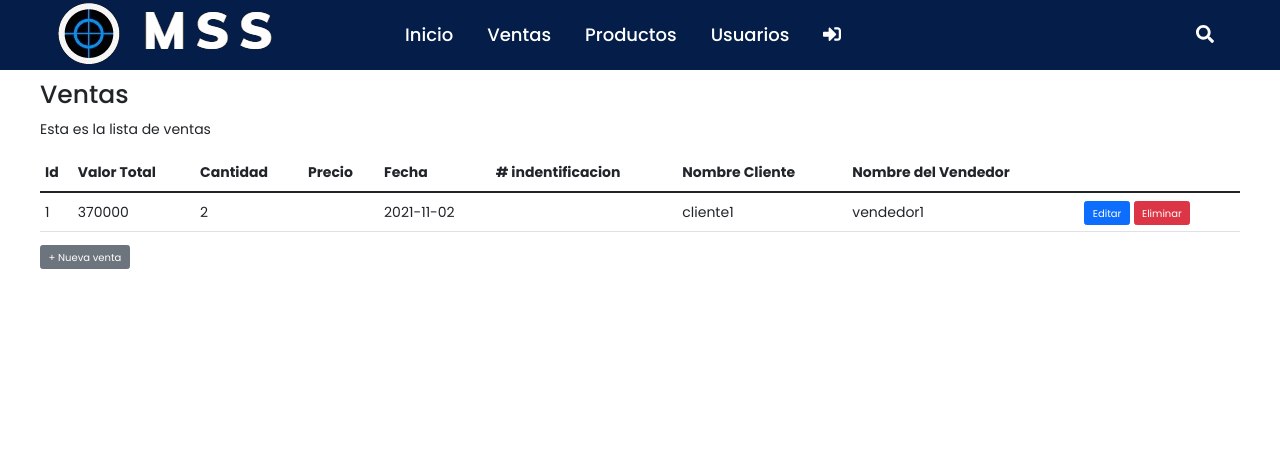
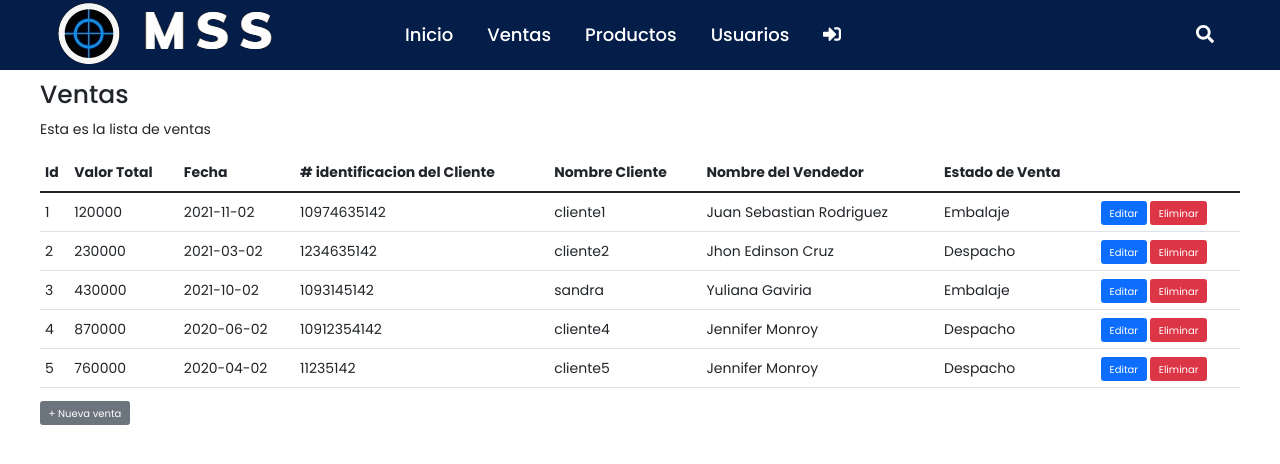
Before and after one commit to Juliocg2021/MSS-Project, a React (Create React App) app: page /ventas in a window 1280 px wide. Shown: the top 464 px of the page. Built offline with nearby package versions, Linux system fonts and the light colour scheme.

Commit message:
ventas1.2

```diff
--- a/src/components/ventas/Modal.js
+++ b/src/components/ventas/Modal.js
@@ -4,6 +4,10 @@ import { Modal, Button, Form } from 'react-bootstrap';
 import ProductosAgg from './ProductosAgg.js';
 import ListaProductos from '../productos/ListaProductos.js';
 
+/*                    Id_producto: this.props.productos.Id_producto,
+                    descripcion: this.props.productos.descripcion,
+                    valor_unitario: this.props.productos.valor_unitario,
+                    cantidad: 0*/
 
 
 export default class ModalWindow extends Component {
@@ -17,36 +21,36 @@ export default class ModalWindow extends Component {
         this.handleValor = this.handleValor.bind(this);
         this.handleSubmit = this.handleSubmit.bind(this);
         this.state = {
-            show: false,
+            ventas: {
                 identificador: '',
                 valor: 0,
-            cantidad: 0,
-            productos: [{
-                Id_producto: '',
-                descripcion: '',
-                valor_unitario: 0,
-                estado: ''
-            }
-            ],
+                productos: [],
                 fecha: '',
                 identificacionCliente: '',
                 nombreCliente: '',
-            nombreVendedor: ''
-        }
+                nombreVendedor: '',
+                estadoVenta: '',
+            },
+            show: false
         }
 
+    }
+
+
+
+
+
+
+
+
+
+
     handleChange(evento) {
-        const nombre = evento.target.name;
-        const valor = evento.target.value;
-        this.setState({
-            [nombre]: valor,
-        });
+        this.props.agregarNuevaVenta(evento)
     }
 
     handleClose() {
-        this.setState({
-            show: false
-        });
+        this.props.limpiarModal();
 }
 
     handleShow() {
@@ -64,7 +68,7 @@ export default class ModalWindow extends Component {
             valor: total
         });
     }
-
+//
     handleAgregarProducto(productoNuevo) {
         this.setState({
             productos: [...this.state.productos, productoNuevo],
@@ -84,36 +88,29 @@ export default class ModalWindow extends Component {
         });
     }
 
-    handleSubmit(){
-        this.props.handleAgregarVenta(this.state)
+    handleSubmit() {
+        this.props.handleAgregarVenta()
+        this.props.limpiarModal();
+        this.props.handleClose();
+    }
+
+    editarCampos() {
         this.setState({
-            show: false,
-            identificador: '',
-            valor: 0,
-            cantidad: 0,
-            productos: [{
-                Id_producto: '',
-                descripcion: '',
-                valor_unitario: 0,
-                estado: ''
-            }
-            ],
-            fecha: '',
-            identificacionCliente: '',
-            nombreCliente: '',
-            nombreVendedor: ''
-        });
+            ventas: this.props.handleShowEditar
+        })
     }
 
     render() {
         //const [show, setShow] = useState(false);
-        const identificador = this.state.identificador;
-        const valor = this.state.valor;
-        const cantidad = this.state.cantidad;
-        const fecha = this.state.fecha;
-        const identificacionCliente = this.state.identificacionCliente;
-        const nombreCliente = this.state.nombreCliente;
-        const nombreVendedor = this.state.nombreVendedor;
+        var identificador = this.props.ventaEditar.identificador;
+        var valor = this.props.ventaEditar.valor;
+        var cantidad = this.props.ventaEditar.cantidad;
+        var fecha = this.props.ventaEditar.fecha;
+        var identificacionCliente = this.props.ventaEditar.identificacionCliente;
+        var nombreCliente = this.props.ventaEditar.nombreCliente;
+        var nombreVendedor = this.props.ventaEditar.nombreVendedor;
+        var estadoVenta = this.props.ventaEditar.estadoVenta;
+
         return (
             <>
                 <Modal fullscreen={true} show={this.props.show} onHide={this.props.handleClose}>
@@ -135,8 +132,12 @@ export default class ModalWindow extends Component {
 
                             <p />
                             <Form.Group>
-                                <label for="recipient-name" class="col-form-label">Responsable: </label>
-                                <select name="editarresponsable" id="responsable">
+                                <label htmlFor="recipient-name" className="col-form-label">Responsable: </label>
+                                <select
+                                    name="nombreVendedor"
+                                    id="nombreVendedor"
+                                    value={nombreVendedor}
+                                    onChange={this.handleChange}>
                                     <option value="">Selecciona una opción</option>
                                     <option value="">Jennifer Monroy</option>
                                     <option value="">Yuliana Gaviria</option>
@@ -186,7 +187,7 @@ export default class ModalWindow extends Component {
                                     type="number"
                                     name="cantidad"
                                     id="cantidad"
-                                    readOnly
+
                                     value={cantidad}
                                     onChange={this.handleChange} />
                             </Form.Group>
@@ -212,14 +213,19 @@ export default class ModalWindow extends Component {
                                 <Form.Control
                                     type="number"
                                     name="valor"
-                                readOnly
+                                    onChange={this.handleChange}
                                     value={valor} />
                             </Form.Group>
                             <p />
 
                             <Form.Group className="mb-3" controlId="formBasicCheckbox">
-                                <label for="recipient-name" class="col-form-label">Estado de la venta: </label>
-                                <select name="editarEstadoVenta" id="editarEstadoVenta">
+                                <label htmlFor="recipient-name" className="col-form-label">Estado de la venta: </label>
+                                <select
+                                    name="estadoVenta"
+                                    id="estadoVenta"
+                                    value={estadoVenta}
+                                    onChange={this.handleChange}
+                                >
                                     <option value="">Selecciona una opción</option>
                                     <option value="">Creación</option>
                                     <option value="">Embalaje</option>
@@ -233,10 +239,10 @@ export default class ModalWindow extends Component {
                         </Form>
                     </Modal.Body>
                     <Modal.Footer>
-                        <Button variant="secondary" onClick={this.handleClose}>
+                        <Button variant="secondary" onClick={this.props.handleClose}>
                             Cerrar
                         </Button>
-                        <Button variant="primary" onClick={this.handleClose} onClick={this.handleSubmit}>
+                        <Button variant="primary" onClick={this.handleSubmit}>
                             Guardar cambios
                         </Button>
                     </Modal.Footer>
--- a/src/components/ventas/Ventas.js
+++ b/src/components/ventas/Ventas.js
@@ -8,20 +8,19 @@ import {
 } from "reactstrap";
 
 
-function Venta(props){
+function Venta(props) {
     const ventas = props.ventas.map(
         (venta, indice) => {
-            return(
+            return (
                 <tr key={indice}>
                     <td>{venta.identificador}</td>
                     <td>{venta.valor}</td>
-                    <td>{venta.cantidad}</td>
-                    <td>{venta.precio}</td>
                     <td>{venta.fecha}</td>
-                    <td>{venta.indentificacionCliente}</td>
+                    <td>{venta.identificacionCliente}</td>
                     <td>{venta.nombreCliente}</td>
                     <td>{venta.nombreVendedor}</td>
-                    <td><Button color="primary" onClick={() => props.editarVenta(indice) } onClick={props.handleShow}  >Editar</Button>
+                    <td>{venta.estadoVenta}</td>
+                    <td><Button color="primary" onClick={() => props.handleShowEditar(indice)} >Editar</Button>
                         {" "}
                         <Button color="danger" onClick={() => props.eliminarVenta(indice)} >Eliminar</Button>
                     </td>
@@ -32,9 +31,19 @@ function Venta(props){
     return ventas
 }
 
-const data = [
-    { Id_producto: 1001, descripcion: "Taladro percutor 3 pulgadas", valor_unitario: 120000, estado: "Disponible" },
-    { Id_producto: 1002, descripcion: "Almadana 3 lb Mango fibra de Vidrio", valor_unitario: 250000, estado: "No_Disponible" },
+const data1 = [
+    { idProducto: 1045, descripcion: "Taladro percutor 3 pulgadas", valor_unitario: 12000, cantidad: '2' },
+    { idProducto: 1012, descripcion: "Almadana 3 lb Mango fibra de Vidrio", valor_unitario: 250000, cantidad: '5', },
+];
+
+const data2 = [
+    { idProducto: 1078, descripcion: "Martillo", valor_unitario: 45000, cantidad: '5' },
+    { idProducto: 1056, descripcion: "Pulidora", valor_unitario: 120000, cantidad: '8', },
+];
+
+const data3 = [
+    { idProducto: 1045, descripcion: "Pala", valor_unitario: 67000, cantidad: '2' },
+    { idProducto: 1034, descripcion: "Destornillador", valor_unitario: 123000, cantidad: '4', },
 ];
 
 export default class Inicio extends Component {
@@ -42,31 +51,94 @@ export default class Inicio extends Component {
         super(props);
         this.handleAgregarVenta = this.handleAgregarVenta.bind(this);
         this.eliminarVenta = this.eliminarVenta.bind(this);
-        this.editarVenta = this.editarVenta.bind(this);
         this.handleShow = this.handleShow.bind(this);
         this.handleClose = this.handleClose.bind(this);
+        this.handleShowEditar = this.handleShowEditar.bind(this);
+        this.limpiarModal = this.limpiarModal.bind(this);
+        this.agregarNuevaVenta = this.agregarNuevaVenta.bind(this);
         this.state = {
             ventas: [
                 {
                     identificador: '1',
-                    valor: '370000',
-                    cantidad: '2',
-                    productos: data,
+                    valor: '120000',
+                    productos: data1,
                     fecha: '2021-11-02',
                     identificacionCliente: '10974635142',
                     nombreCliente: 'cliente1',
-                    nombreVendedor: 'vendedor1'
+                    nombreVendedor: 'Juan Sebastian Rodriguez',
+                    estadoVenta: 'Embalaje',
+
+                },
+                {
+                    identificador: '2',
+                    valor: '230000',
+                    productos: data2,
+                    fecha: '2021-03-02',
+                    identificacionCliente: '1234635142',
+                    nombreCliente: 'cliente2',
+                    nombreVendedor: 'Jhon Edinson Cruz',
+                    estadoVenta: 'Despacho',
+                },
+                {
+                    identificador: '3',
+                    valor: '430000',
+                    productos: data3,
+                    fecha: '2021-10-02',
+                    identificacionCliente: '1093145142',
+                    nombreCliente: 'sandra',
+                    nombreVendedor: 'Yuliana Gaviria',
+                    estadoVenta: 'Embalaje',
+
+                },
+                {
+                    identificador: '4',
+                    valor: '870000',
+                    productos: data2,
+                    fecha: '2020-06-02',
+                    identificacionCliente: '10912354142',
+                    nombreCliente: 'cliente4',
+                    nombreVendedor: 'Jennifer Monroy',
+                    estadoVenta: 'Despacho',
+
+                },
+                {
+                    identificador: '5',
+                    valor: '760000',
+                    productos: data3,
+                    fecha: '2020-04-02',
+                    identificacionCliente: '11235142',
+                    nombreCliente: 'cliente5',
+                    nombreVendedor: 'Jennifer Monroy',
+                    estadoVenta: 'Despacho',
+
                 },
             ],
-            show: ''
+            show: false,
+            ventaEditar: {
+                identificador: '',
+                valor: 0,
+                productos: [{
+                    idProducto: '',
+                    descripcion: '',
+                    valor_unitario: 0,
+                    cantidad: 0
+                }
+                ],
+                fecha: '',
+                identificacionCliente: '',
+                nombreCliente: '',
+                nombreVendedor: '',
+                estadoVenta: '',
+            }
+
         }
     };
     //agregarVenta = () => { };
 
-    handleAgregarVenta(nuevaVenta) {
+    handleAgregarVenta() {
         //const ventas = this.state.ventas;
         this.setState({
-            ventas: [...this.state.ventas, nuevaVenta]
+            ventas: [...this.state.ventas, this.state.ventaEditar]
         });
     }
 
@@ -75,17 +147,73 @@ export default class Inicio extends Component {
     eliminarVenta(identificador) {
         const ventas = this.state.ventas;
         this.setState({
-            ventas: ventas.filter( (venta, indiceMatriz) => {
+            ventas: ventas.filter((venta, indiceMatriz) => {
                 return indiceMatriz !== identificador
             })
         });
     }
 
-    editarVenta() {
+    agregarNuevaVenta(evento){
+        const nombre = evento.target.name;
+        const valor = evento.target.value;
+        console.log("NOMBRE: " + nombre + " VALOR: " + valor)
+        this.setState({
+            ventaEditar: {
+                [nombre]: valor,
+            }
+        });
     }
 
 
+    limpiarModal() {
+        this.setState({
+            ventaEditar: {
+                identificador: '',
+                valor: 0,
+                productos: [{
+                    idProducto: '',
+                    descripcion: '',
+                    valor_unitario: 0,
+                    cantidad: 0
+                }
+                ],
+                fecha: '',
+                identificacionCliente: '',
+                nombreCliente: '',
+                nombreVendedor: '',
+                estadoVenta: '',
+            }
+        })
+    }
+
+
+    handleShowEditar = (indice) => {
+        const ventass = this.state.ventas
+
+        for (var i = 0; i < ventass.length; i++) {
+            if (i === indice) {
+                this.setState({
+                    ventaEditar: {
+                        identificador: ventass[i].identificador,
+                        valor: ventass[i].valor,
+                        productos: ventass[i].productos,
+                        fecha: ventass[i].fecha,
+                        identificacionCliente: ventass[i].identificacionCliente,
+                        nombreCliente: ventass[i].nombreCliente,
+                        nombreVendedor: ventass[i].nombreVendedor,
+                        estadoVenta: ventass[i].estadoVenta,
+                    },
+                    show: true
+
+                });
+                break;
+            }
+        }
+
+    }
+
     handleShow() {
+        this.limpiarModal();
         this.setState({
             show: true
         });
@@ -96,6 +224,7 @@ export default class Inicio extends Component {
             show: false
         });
     }
+
 
     render() {
         const ventas = this.state.ventas;
@@ -113,27 +242,32 @@ export default class Inicio extends Component {
                             <tr>
                                 <th scope="col">Id</th>
                                 <th scope="col">Valor Total</th>
-                                <th scope="col">Cantidad</th>
-                                <th scope="col">Precio</th>
                                 <th scope="col">Fecha</th>
-                                <th scope="col"># indentificacion</th>
+                                <th scope="col"># identificacion del Cliente</th>
                                 <th scope="col">Nombre Cliente</th>
                                 <th scope="col">Nombre del Vendedor</th>
+                                <th scope="col">Estado de Venta</th>
                             </tr>
                         </thead>
                         <tbody>
                             <Venta
                                 handleShow={this.handleShow}
+                                handleShowEditar={this.handleShowEditar}
                                 ventas={ventas}
                                 eliminarVenta={this.eliminarVenta}
-                            editarVenta={this.editarVenta}  />
+                                editarVenta={this.editarVenta} />
                         </tbody>
                     </table>
                     <Button variant="primary" onClick={this.handleShow}>
                         + Nueva venta
                     </Button>
                     <ModalWindow
-                    datosVentas={this.state}
+                    agregarNuevaVenta={this.agregarNuevaVenta}
+                        limpiarModal={this.limpiarModal}
+                        ventaEditar={this.state.ventaEditar}
+                        handleShowEditar={this.handleShowEditar}
+                        ventaModificar={this.ventaModificar}
+                        datosVentas={this.state.ventas}
                         handleAgregarVenta={this.handleAgregarVenta}
                         ventas={this.state.ventas}
                         show={this.state.show}
```
Lines whose indentation alone changed are shown as unchanged.
